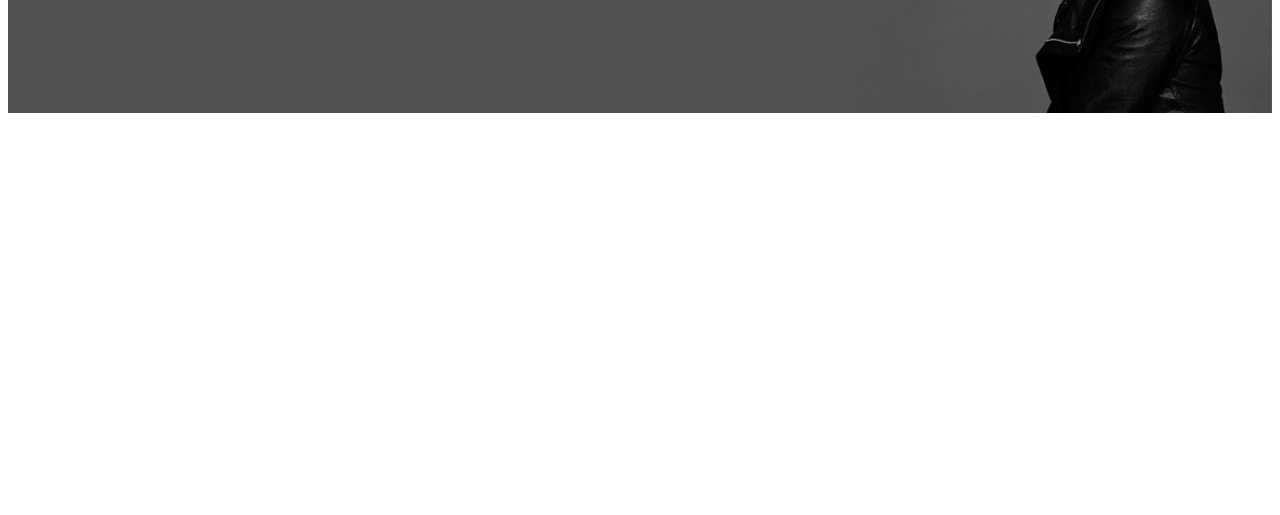
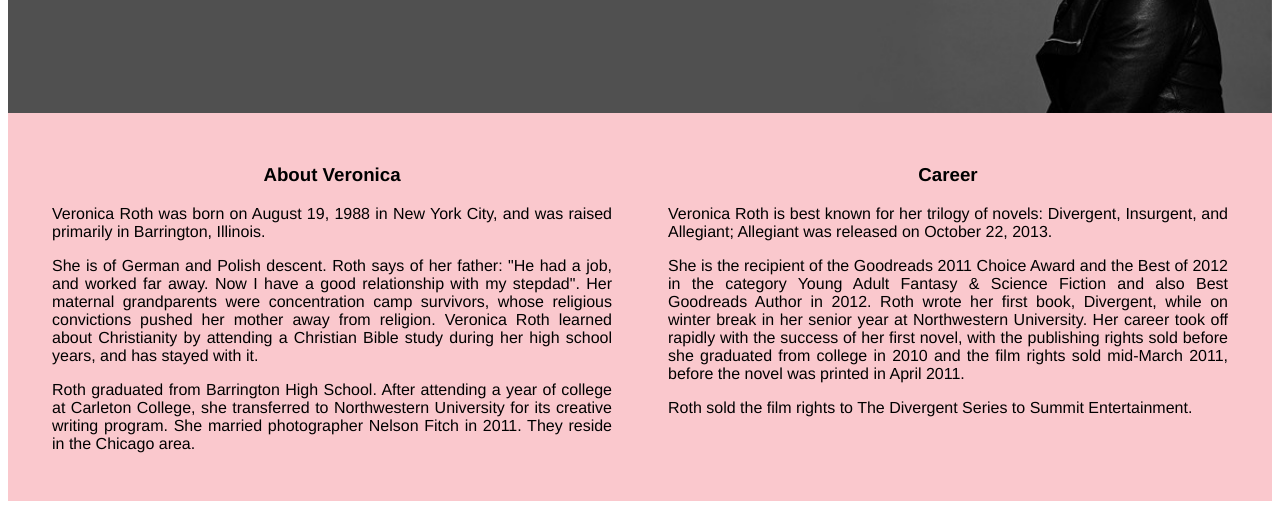
Before and after one commit to fedeagripa/polymer_ui, a website: page Demo/index.html in a window 1280 px wide. Shown: the part 285-800 px from the top of the page. Drawn offline with Linux system fonts and the light colour scheme; no server answers.

Commit message:
Information

```diff
--- a/Demo/index.html
+++ b/Demo/index.html
@@ -10,6 +10,7 @@
     <link rel="import" href="../bower_components/paper-header-panel/paper-header-panel.html">
     <link rel="import" href="../bower_components/iron-image/iron-image.html">
     <link rel="import" href="../bower_components/paper-button/paper-button.html">
+    <link rel="import" href="../bower_components/iron-grid/iron-grid.html">
 
     <style is="custom-style">
         paper-toolbar.black {
@@ -53,13 +54,26 @@
             position: relative;
             height: 20.38rem;
         }
+
+        .information-container{
+            background-color: #fac8cd;
+            padding: 1rem;
+        }
+
+        .information-paragraph{
+            margin: 1rem;
+            text-align: justify;
+            font-family: Helvetica;
+        }
+
+        .information-title{
+            text-align: center;
+        }
     </style>
 
 
 </head>
     <body class="fullbleed layout vertical">
-
-
      <paper-header-panel class="flex">
          <paper-toolbar class="black">
              <div class="title">
@@ -75,5 +89,25 @@
          <h1 class="banner-header">VERONICA ROTH</h1>
          <h2 class="banner-subtitle">#1 New York Times bestselling author of Divergent</h2>
      </div>
+     <div class="information-container">
+         <iron-grid>
+            <div class="s6">
+                <div class="information-paragraph">
+                    <h3 class="information-title">About Veronica</h3>
+                    <p>Veronica Roth was born on August 19, 1988 in New York City, and was raised primarily in Barrington, Illinois.</p>
+                    <p>She is of German and Polish descent. Roth says of her father: "He had a job, and worked far away. Now I have a good relationship with my stepdad". Her maternal grandparents were concentration camp survivors, whose religious convictions pushed her mother away from religion. Veronica Roth learned about Christianity by attending a Christian Bible study during her high school years, and has stayed with it.</p>
+                    <p>Roth graduated from Barrington High School. After attending a year of college at Carleton College, she transferred to Northwestern University for its creative writing program. She married photographer Nelson Fitch in 2011. They reside in the Chicago area.</p>
+                </div>
+            </div>
+             <div class="s6">
+                 <div class="information-paragraph">
+                     <h3 class="information-title">Career</h3>
+                    <p>Veronica Roth is best known for her trilogy of novels: Divergent, Insurgent, and Allegiant; Allegiant was released on October 22, 2013.</p>
+                   <p>She is the recipient of the Goodreads 2011 Choice Award and the Best of 2012 in the category Young Adult Fantasy & Science Fiction and also Best Goodreads Author in 2012. Roth wrote her first book, Divergent, while on winter break in her senior year at Northwestern University. Her career took off rapidly with the success of her first novel, with the publishing rights sold before she graduated from college in 2010 and the film rights sold mid-March 2011, before the novel was printed in April 2011.</p>
+                   <p>Roth sold the film rights to The Divergent Series to Summit Entertainment.</p>
+                 </div>
+             </div>
+         </iron-grid>
+     </div>
     </body>
 </html>
```
